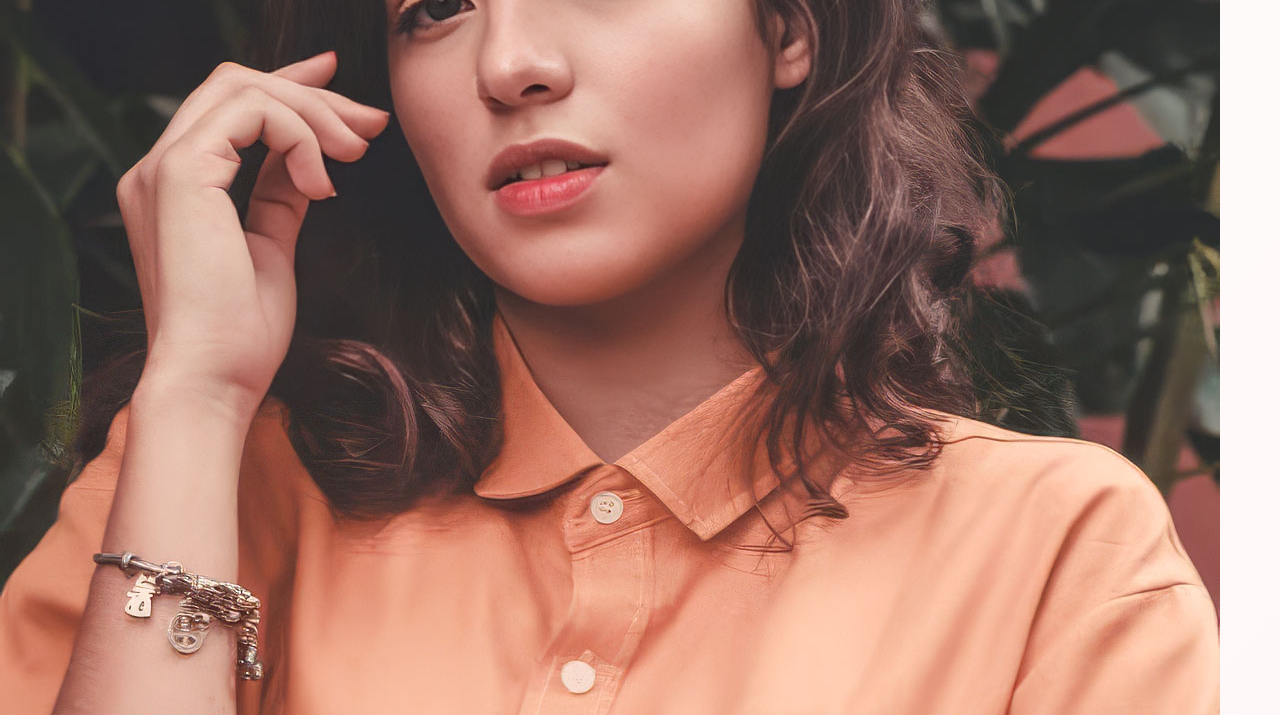
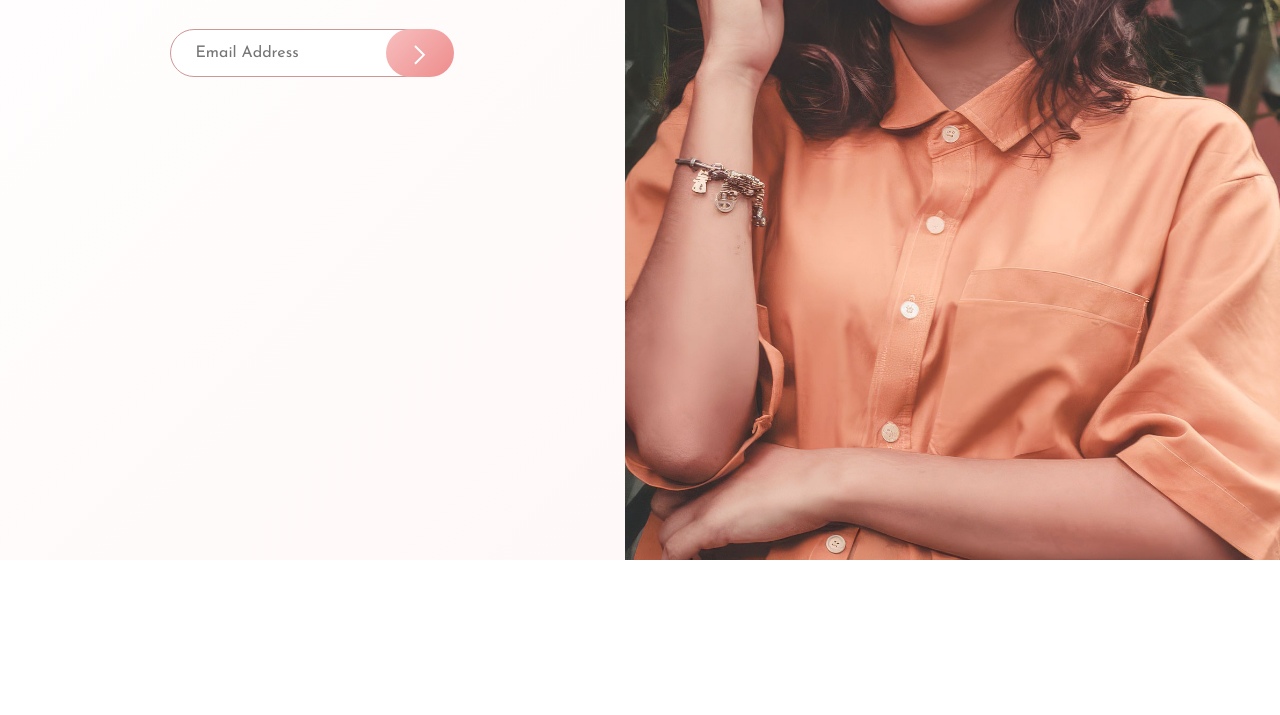
Before and after one commit to joshuawenning/base-apparel-coming-soon-page, a website: page index.html in a window 1280 px wide. Shown: the part 400-1115 px from the top of the page. After the commit the page ends 960 px from the top, so only its background shows below. Drawn offline with Linux system fonts and the light colour scheme.

Commit message:
Fix gradient covering partial background

```diff
--- a/assets/css/style.css
+++ b/assets/css/style.css
@@ -29,6 +29,7 @@ body {
 	font-family: var(--font-primary);
 	font-style: normal;
 	margin: 0;
+	min-height: 100vh; /* Ensure gradient covers full viewport height */
 }
 
 h1,
@@ -148,5 +149,8 @@ main {
 }
 
 @media (min-width: 750px) {
-
+	.grid {
+		display: flex;
+		flex-direction: row-reverse;
+	}
 }
--- a/index.html
+++ b/index.html
@@ -20,6 +20,7 @@
 		</a>
 	</header>
 
+	<div class="grid">
 		<picture class="photo">
 			<source media="(min-width: 720px)" srcset="assets/images/hero-desktop.jpg" >
 			<img alt="Women model wearing the latest Base Apparel peach blouse" src="assets/images/hero-mobile.jpg">
@@ -45,6 +46,7 @@
 				</button>
 			</form>
 		</main>
+	</div>
 	<script src="assets/js/main.js"></script>
 </body>
 </html>
```
Lines whose indentation alone changed are shown as unchanged.
